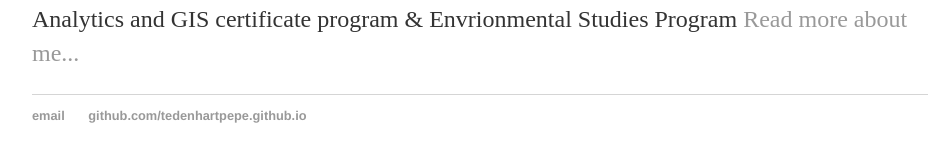
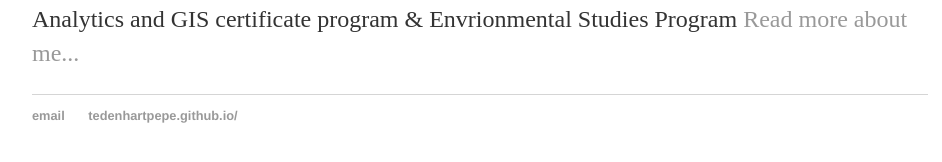
Before and after one commit to tedenhartpepe/tedenhartpepe.github.io, a Jekyll site: the page built from work/index.html, in a window 1280 px wide. Shown: the part 228-390 px from the top of the page, without its empty margins (160-1102 px from the left). Built offline with Jekyll 4.4.1, drawn with Linux system fonts in a browser that asks for light colours.

Commit message:
Update default.html
https://tedenhartpepe.github.io/
Edits

```diff
--- a/_layouts/default.html
+++ b/_layouts/default.html
@@ -22,7 +22,7 @@
 			<footer>
 	    		<ul>
 	        		<li><a href="mailto:terra.edenhart.com">email</a></li>
-	        		<li><a href="https://github.com/tedenhartpepe.github.io">github.com/tedenhartpepe.github.io</a></li>
+	        		<li><a href="https://tedenhartpepe.github.io/">tedenhartpepe.github.io/</a></li>
 				</ul>
 			</footer>
 		</body>
```
